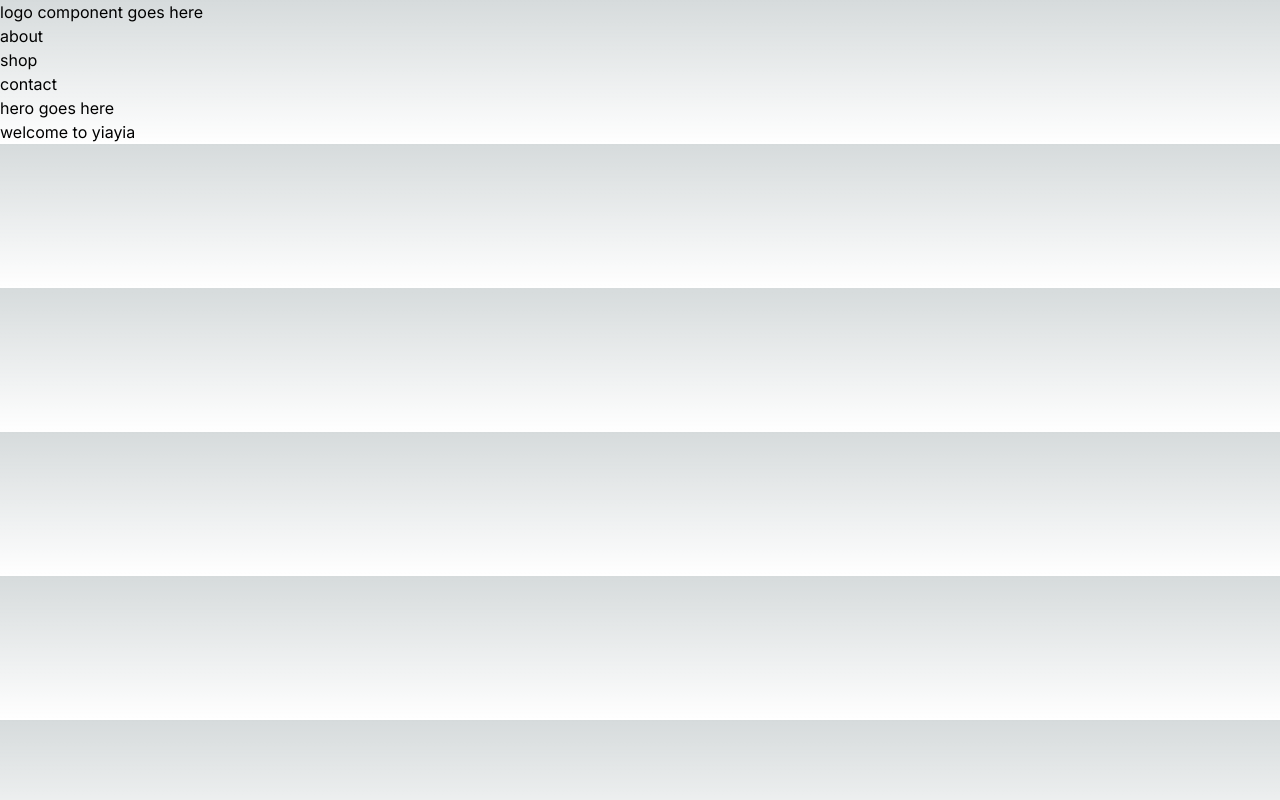
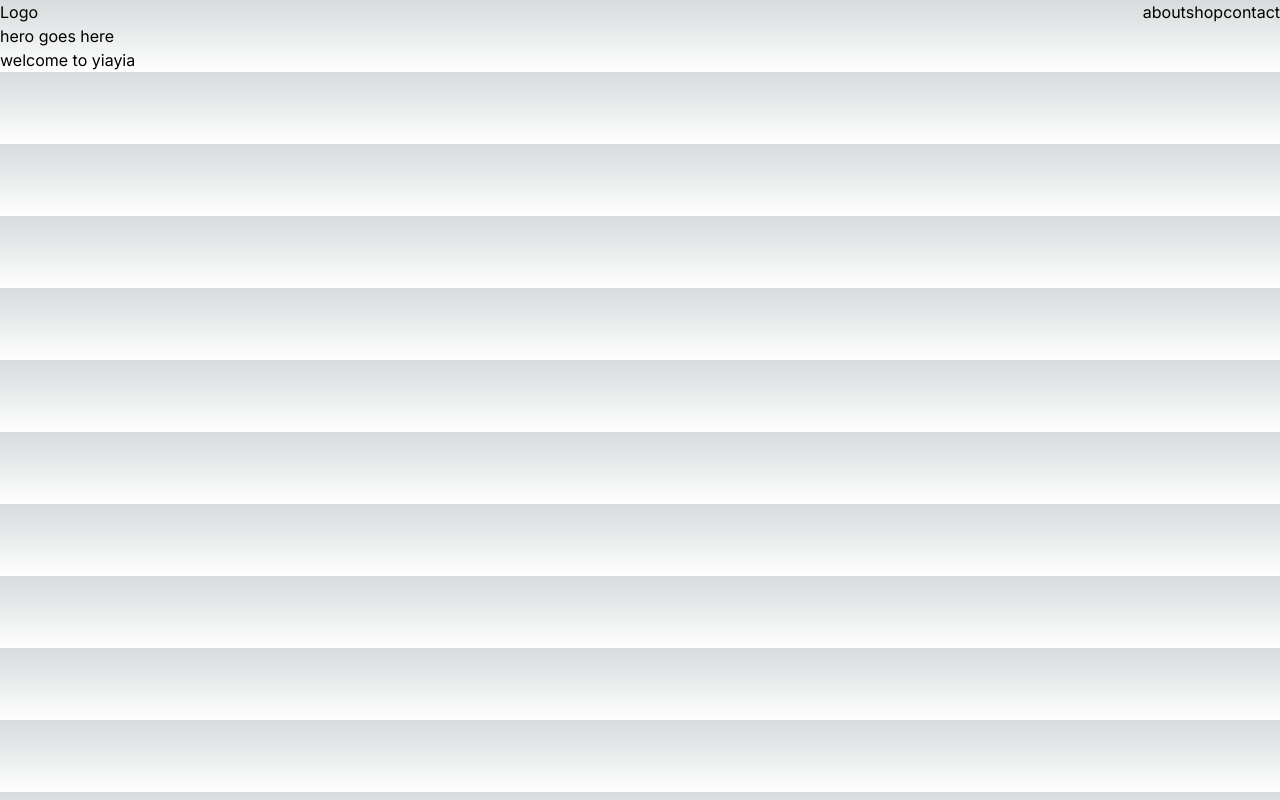
Before and after one commit to megamba/Yiayia-Candles, a Next.js app: page / in a window 1280 px wide. Built offline with nearby package versions, Linux system fonts and the light colour scheme.

Commit message:
started setting up some CSS

```diff
--- a/src/app/about/page.js
+++ b/src/app/about/page.js
@@ -9,8 +9,6 @@ export default function About() {
   return (
     <main className="">
 
-        <Navbar />
-
         <p>About</p>
 
         <Link href={'/'}>Go to Home page</Link>
--- a/src/app/contact/page.js
+++ b/src/app/contact/page.js
@@ -9,8 +9,6 @@ export default function Contact() {
   return (
     <main className="">
 
-        <Navbar />
-
         <p>Contact</p>
 
         <Link href={'/'}>Go to Home page</Link>
--- a/src/app/globals.css
+++ b/src/app/globals.css
@@ -3,9 +3,30 @@
 @tailwind utilities;
 
 :root {
+
+  /* body colors */
   --foreground-rgb: 0, 0, 0;
   --background-start-rgb: 214, 219, 220;
   --background-end-rgb: 255, 255, 255;
+
+  /* text colors */
+  --textColor-header-rgb: 0, 0, 0;
+  --textColor-subHeader-rgb: 0, 0, 0;
+  --textColor-body-rgb: 0, 0, 0;
+  --textColor-subBody-rgb: 0, 0, 0;
+
+  /* font sizes */
+  --fontSize_header: 24px;
+  --fontSize_subHeader: 24px;
+  --fontSize_body: 24px;
+  --fontSize_subBody: 24px;
+
+  /* body sizing + spacing */
+  /*
+
+    left-right padding: gutter 15, width: 75, total size: 1440px ; 1440 - 1065 = 375 -> 187.5px on each side
+
+  */
 }
 
 @media (prefers-color-scheme: dark) {
--- a/src/app/layout.tsx
+++ b/src/app/layout.tsx
@@ -1,8 +1,16 @@
 import type { Metadata } from "next";
-import { Inter } from "next/font/google";
+
 import "./globals.css";
 
+// font imports
+import { Inter } from "next/font/google";
+
+// font definitions
 const inter = Inter({ subsets: ["latin"] });
+
+// comoponents
+import Header from "../components/header/header";
+
 
 export const metadata: Metadata = {
   title: "Create Next App",
@@ -16,7 +24,10 @@ export default function RootLayout({
 }>) {
   return (
     <html lang="en">
-      <body className={inter.className}>{children}</body>
+      <body className={inter.className}>
+        <Header />
+        {children}
+      </body>
     </html>
   );
 }
--- a/src/app/page.tsx
+++ b/src/app/page.tsx
@@ -2,18 +2,11 @@ import Image from "next/image";
 import Link from "next/link";
 
 // components
-import Navbar from "@/components/navbar/navbar";
 
 
 export default function Home() {
   return (
     <main className="">
-
-      <div>
-        logo component goes here
-      </div>
-
-      <Navbar />
 
       <div>
         hero goes here
--- a/src/app/shop/page.js
+++ b/src/app/shop/page.js
@@ -9,8 +9,6 @@ export default function Shop() {
   return (
     <main className="">
 
-        <Navbar />
-
         <p>Shop</p>
 
         <Link href={'/'}>Go to Home page</Link>
--- /dev/null
+++ b/src/components/header/header.tsx
@@ -0,0 +1,19 @@
+import React from 'react'
+
+// components
+import Navbar from '../navbar/navbar'
+
+export default function Header() {
+    return (
+        // root container of header
+      <div className="flex flex-row justify-between p-15">
+
+        <div>Logo</div>
+
+        {/* spacer here */}
+
+        <Navbar />
+
+      </div>
+    );
+  };
--- a/src/components/navbar/navbar.tsx
+++ b/src/components/navbar/navbar.tsx
@@ -25,7 +25,7 @@ export default function Navbar() {
   return (
     <div>
       <nav>
-        <ul className="">
+        <ul className="flex flex-row space-evenly">
           {navLinks.map((link) => (
               <Link href={link.path} key={link.name}>
                 <li>{link.name}</li>
```
